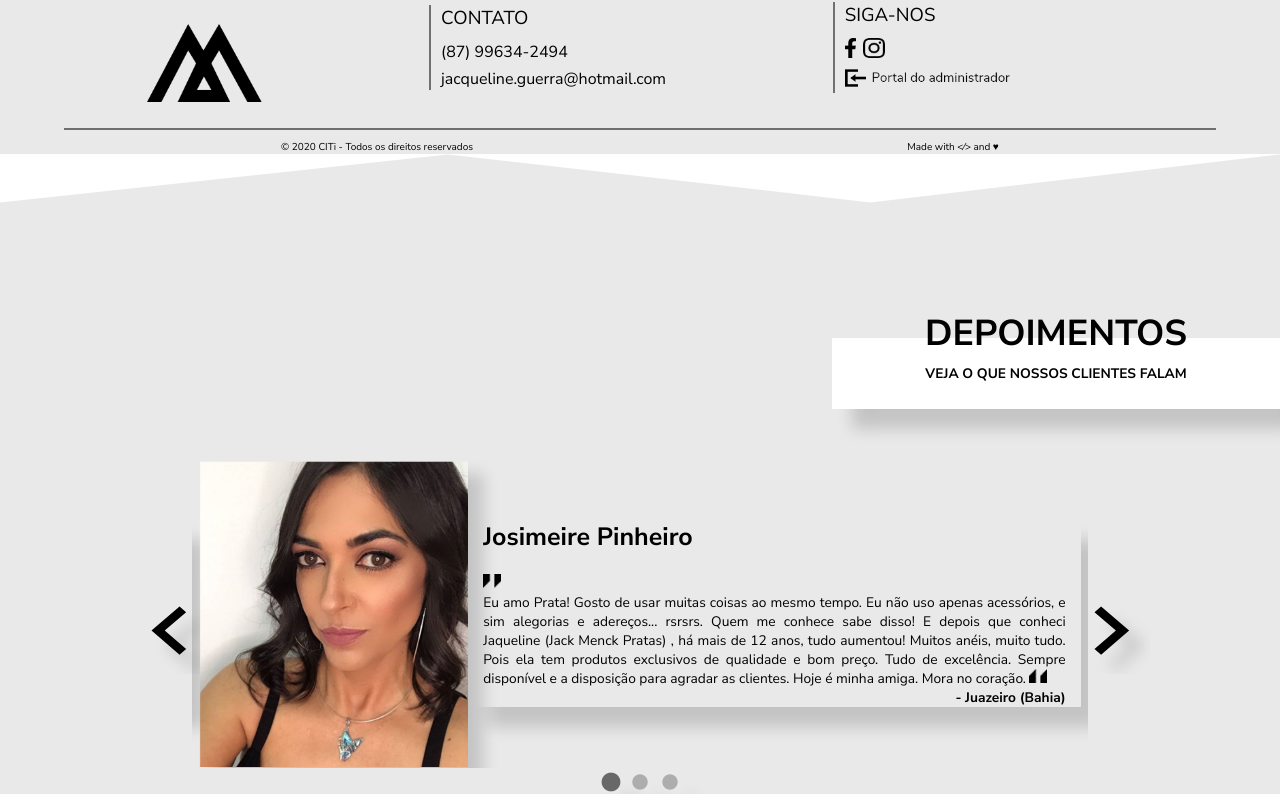
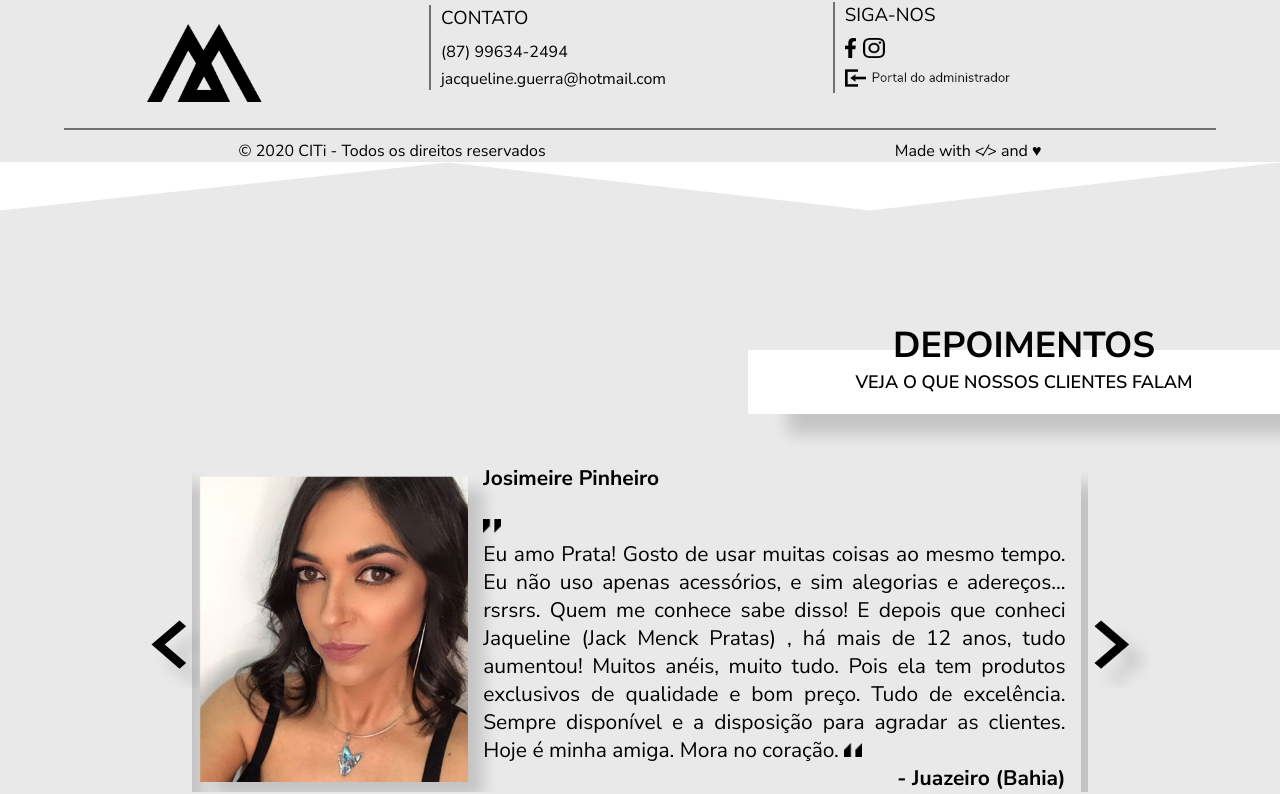
Before and after one commit to citi-onboarding/Pratas-onepage, a React (Create React App) app in the folder client/: page / in a window 1280 px wide. Shown: the part 1839-2633 px from the top of the page. Built offline with nearby package versions, Linux system fonts and the light colour scheme; no server answers.

Commit message:
Responsivity Fix

```diff
--- a/client/src/components/Testimonials/Testimonials.css
+++ b/client/src/components/Testimonials/Testimonials.css
@@ -1,6 +1,9 @@
 body, html, section, div, h1, h2, img, p, h4, h5 {
     margin: 0;
     padding: 0;
+
+}
+html {
     font-size: 62.5%;
 }
 
@@ -20,8 +23,7 @@ body, html, section, div, h1, h2, img, p, h4, h5 {
 }
 
 .testimonials-session-title {
-    width: 35%;
-    height: 15%;
+    width: 40vw;
 
     align-self: flex-end;
     display: flex;
@@ -38,7 +40,9 @@ body, html, section, div, h1, h2, img, p, h4, h5 {
     position: relative;
     top: 20px;
 
-    font: 700 3.6rem Nunito Sans;
+    font-family: Nunito Sans;
+    font-size: 3.6rem;
+    font-weight: 700;
     text-transform: uppercase;
 }
 
@@ -50,7 +54,12 @@ body, html, section, div, h1, h2, img, p, h4, h5 {
     justify-content: center;
     align-items: center;
 
-    font: 600 2.2rem Nunito Sans;
+    padding: 20px;
+
+    font-family: Nunito Sans;
+    font-size: 1.8rem;
+    font-weight: 600;
+
     text-transform: uppercase;
     background-color: #ffffff;
 }
@@ -86,7 +95,9 @@ body, html, section, div, h1, h2, img, p, h4, h5 {
     justify-content: center;
 
     text-align: justify;
-    font: 400 2.2rem Nunito Sans;
+    font-family: Nunito Sans;
+    font-size: 2.1rem;
+    font-weight: 400;
 
     padding-right: 15px;
     padding-left: 15px;
@@ -95,34 +106,43 @@ body, html, section, div, h1, h2, img, p, h4, h5 {
 
 .carrossel-text img {
     width: 3%;
-    height: 10%;
+}
+
+h2 {
+    font-size: 1.8rem;
+    font-weight: 600;
 }
 
 h4 {
     align-self: flex-start;
-    font: 700 2.5rem Nunito Sans;
+    font-family: Nunito Sans;
+    font-size: 2.1rem;
+    font-weight: 700;
     margin-bottom: 20px;
 }
 
 h5 {
+    font-size: 2.1rem;
+    font-weight: 700;
+
     align-self: flex-end;
 }
 
-@media(max-width: 800px){
-    html{
-        font-size: 55%;
+@media (max-width: 768px){
+    html {
+        font-size: 35%;
     }
-}
-@media (max-width: 710px){
+    .testimonials-session {
+        clip-path: polygon(31% 95%, 0 100%, 0 6%, 35% 0, 68% 7%, 100% 0, 100% 96%, 58% 100%);
+    }
     .testimonials-session-carrossel{
         height: 75%;
     }
     .carrossel-item {
         flex-direction: column;
-        height: 65vh;
     }
     .carrossel-image {
-        width: 39%;
+        width: 33vh;
     }
     .carrossel-text {
         width: 80%;
@@ -139,28 +159,29 @@ h5 {
     }
     .session-subtitle {
         height: 30%;
+        padding: 8px;
     }
-    h4{
-        display: none;
+    h4 {
+        margin-bottom: 0;
     }
-    h5{
-        padding-top: 5px;
-    }
-    .carrossel-text img {
-        height: 6%;
+    h5 {
+        align-self: flex-start;
     }
 }
-@media (max-width: 500px) {
-    html{
-        font-size: 45%;
-    }
-    .carrossel-image {
-        width: 58%;
+
+@media (max-width: 425px) {
+    .testimonials-session{
+        height: 105vh;
     }
 }
-@media (max-width: 350px) {
-    .carrossel-text img {
-        height: 4%;
+@media (max-width: 375px) {
+    .testimonials-session{
+        height: 110vh;
+    }
+}
+@media (max-width: 320px) {
+    .testimonials-session{
+        height: 120vh;
     }
 }
 
```
